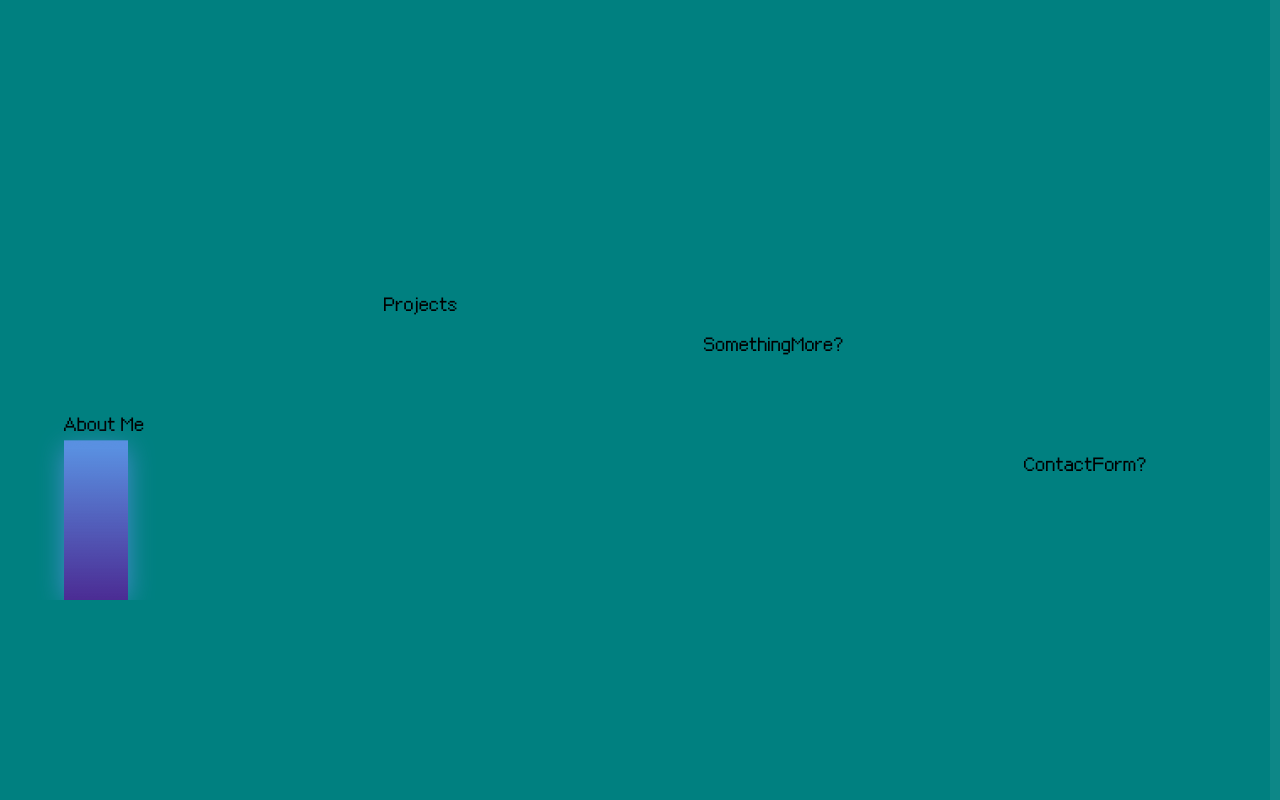
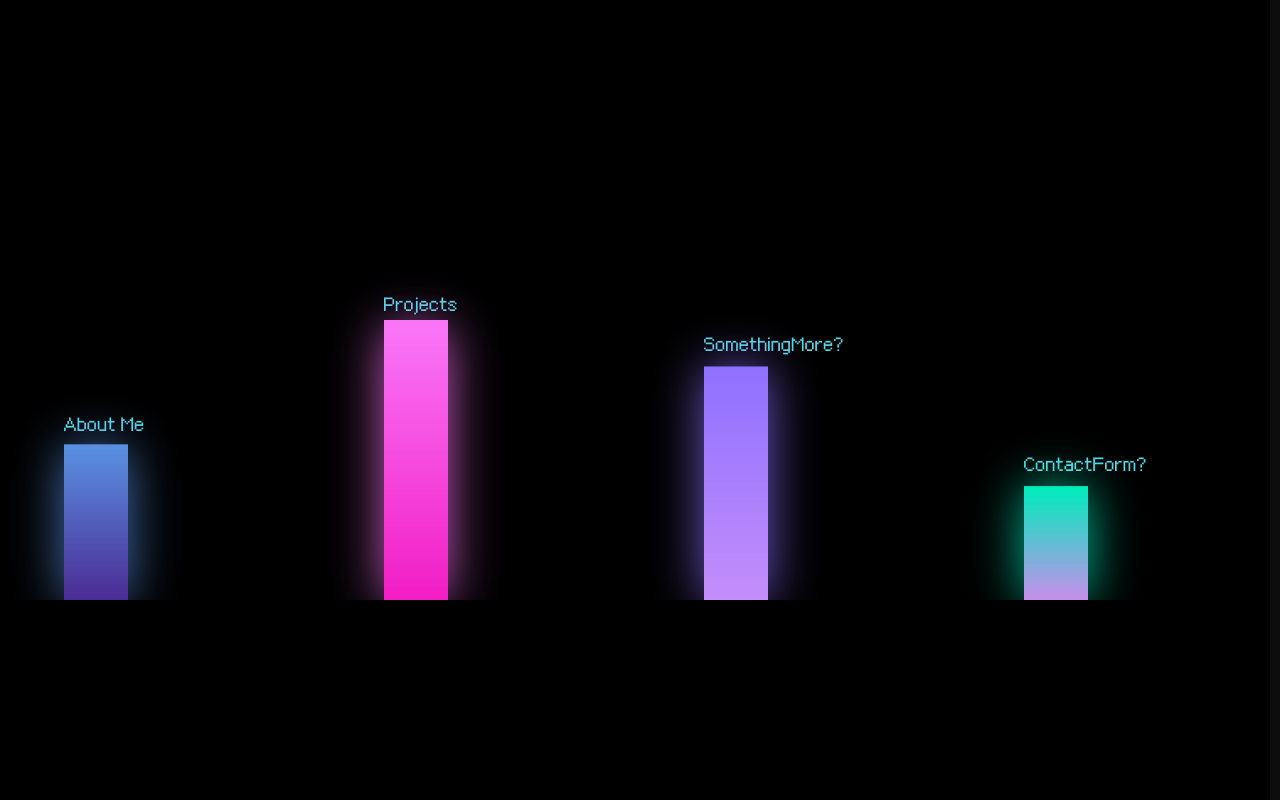
Before and after one commit to PeachBlack-Alba/myCV, a React (Create React App) app: page / in a window 1280 px wide. Built offline with nearby package versions, Linux system fonts and the light colour scheme.

Commit message:
columnas hechas

```diff
--- a/src/App.css
+++ b/src/App.css
@@ -1,4 +1,4 @@
-/****GENERAL***/
+/***********************GENERAL**********************/
 
 @font-face {
   font-family: "px_sans_nouveaux";
@@ -12,7 +12,7 @@ body {
   box-sizing: border-box;
   height: 100%;
   font-family: "px_sans_nouveaux";
-  background-color: teal;
+  background-color: black;
 }
 
 html {
@@ -24,12 +24,12 @@ html {
 body {
   margin: 0;
   /* background: white; */
-  color: black;
+  color: #56d7e4;
   font-size: 18px;
   overflow-x: hidden;
 }
 
-/***FOOTER***/
+/*************************FOOTER**********************/
 
 .footer p {
   padding-top: 1.5em;
@@ -44,13 +44,13 @@ body {
   flex-direction: row;
 }
 
-/****COLUMNES***/
+/**************************COLUMNAS***************/
 @keyframes home-channel--jitter {
   0% {
     transform: scaleY(1);
   }
   100% {
-    transform: scaleY(0.99);
+    transform: scaleY(0.88);
   }
 }
 @keyframes home-channel--glow {
@@ -84,46 +84,46 @@ body {
 .home-channel--first:after {
   height: 19vh;
   background: linear-gradient(to top, #481380, transparent);
-  box-shadow: 0 0 2vw #5a90e1;
+  box-shadow: 0 0 4vw #5a90e1;
 }
 .home-channel--second {
   padding-bottom: 35vh;
 }
 .home-channel--second:before {
   height: 35vh;
-  background: var(--colorPurple);
+  background: #f975f7;
   animation-delay: 100ms;
 }
 .home-channel--second:after {
   height: 34vh;
-  background: linear-gradient(to top, var(--colorBlue), transparent);
-  box-shadow: 0 0 2vw var(--colorPurple);
+  background: linear-gradient(to top, #f008b7, transparent);
+  box-shadow: 0 0 4vw #f975f7;
 }
 .home-channel--third {
   padding-bottom: 30vh;
 }
 .home-channel--third:before {
   height: 30vh;
-  background: var(--colorPink);
+  background: #8f71ff;
   animation-delay: 150ms;
 }
 .home-channel--third:after {
   height: 29vh;
-  background: linear-gradient(to top, var(--colorBlue), transparent);
-  box-shadow: 0 0 2vw var(--colorPink);
+  background: linear-gradient(to top, #d195f9, transparent);
+  box-shadow: 0 0 4vw #8f71ff;
 }
 .home-channel--fourth {
   padding-bottom: 15vh;
 }
 .home-channel--fourth:before {
   height: 15vh;
-  background: var(--colorTurquoise);
+  background: #00edbd;
   animation-delay: 200ms;
 }
 .home-channel--fourth:after {
   height: 14vh;
-  background: linear-gradient(to top, var(--colorPink), transparent);
-  box-shadow: 0 0 2vw var(--colorTurquoise);
+  background: linear-gradient(to top, #f975f7, transparent);
+  box-shadow: 0 0 4vw #00edbd;
 }
 
 /*******FIRST SECTION *******/
```
